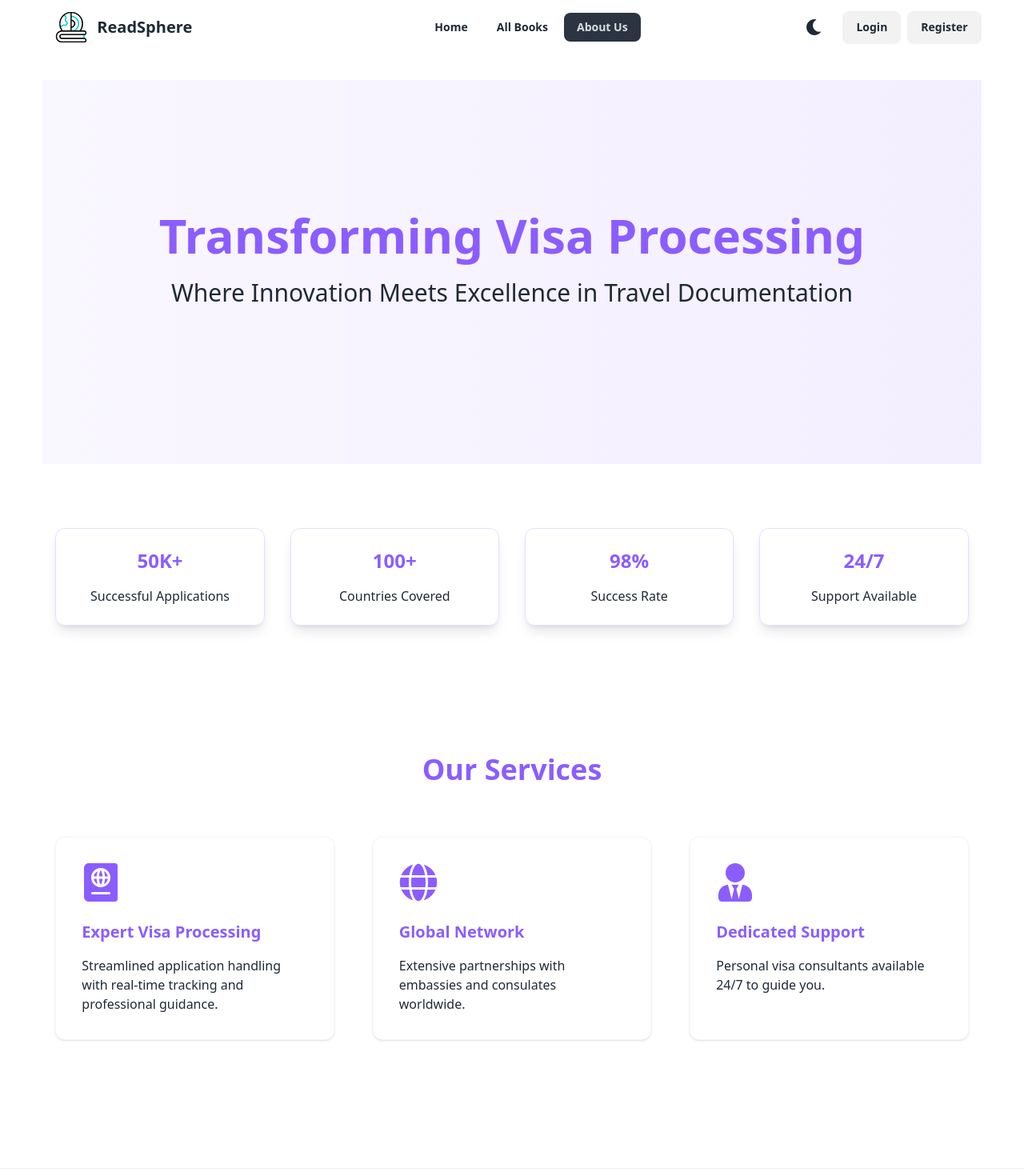
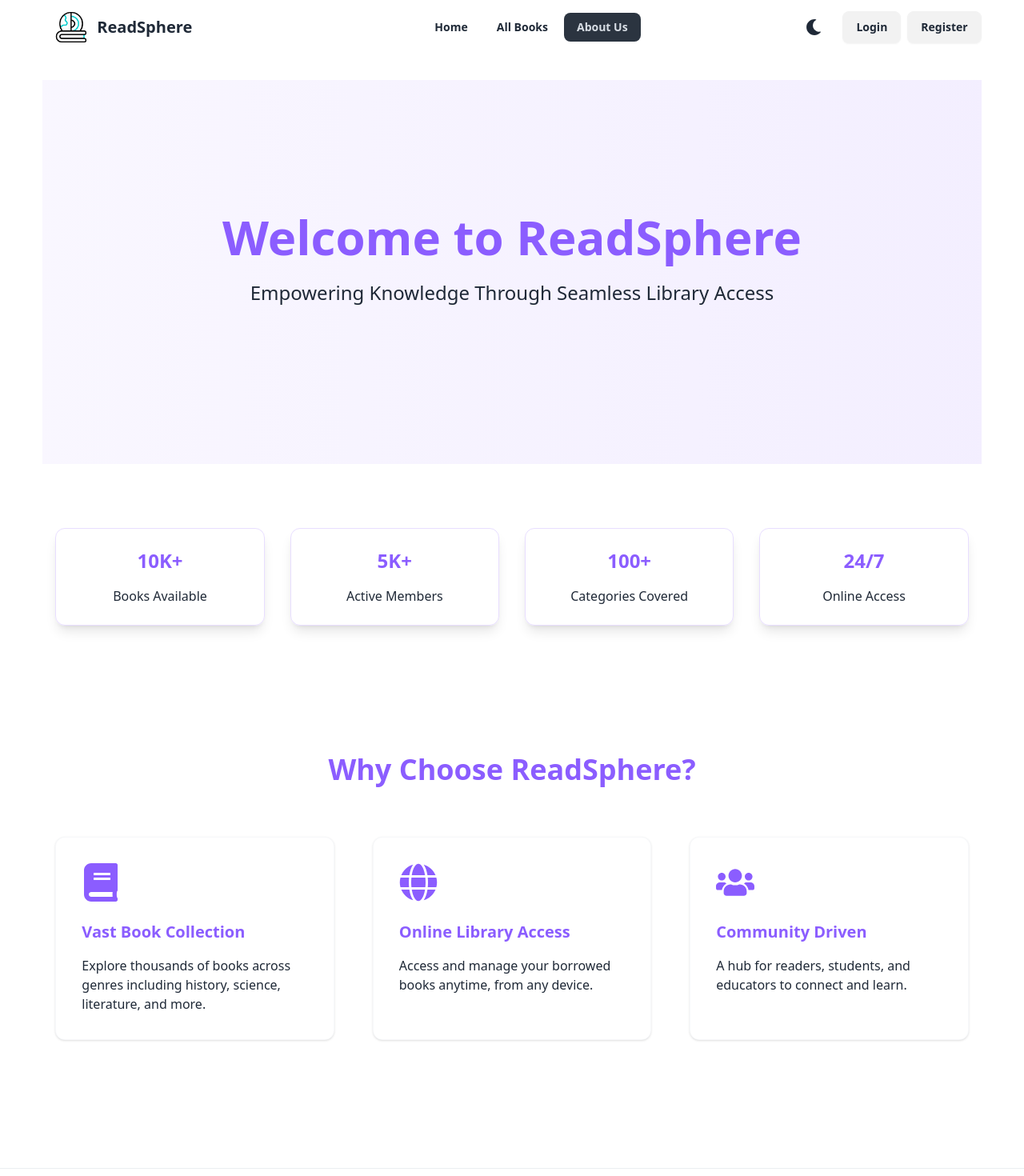
Before and after one commit to abdurrahmanmahmud5981/ReadSphere, a React (Vite) app in the folder client/: page /aboutUs in a window 1280 px wide. Shown: the top 1470 px of the page at 80% size. Built offline with nearby package versions, Linux system fonts and the light colour scheme; no server answers.

Commit message:
fix: update AboutUs component content and styling for improved clarity and relevance

```diff
--- a/client/src/pages/aboutUs/AboutUs.jsx
+++ b/client/src/pages/aboutUs/AboutUs.jsx
@@ -1,17 +1,8 @@
-
 import { motion } from "framer-motion";
 import { Helmet } from "react-helmet";
-import {
-  FaPassport,
-  FaGlobe,
-
-  FaUserTie,
-
-} from "react-icons/fa";
+import { FaBook, FaUsers, FaGlobe } from "react-icons/fa";
 
 const AboutUs = () => {
-
-
   const fadeInUp = {
     initial: { opacity: 0, y: 80 },
     animate: { opacity: 1, y: 0 },
@@ -27,38 +18,37 @@ const AboutUs = () => {
   };
 
   const statistics = [
-    { value: "50K+", label: "Successful Applications" },
-    { value: "100+", label: "Countries Covered" },
-    { value: "98%", label: "Success Rate" },
-    { value: "24/7", label: "Support Available" },
+    { value: "10K+", label: "Books Available" },
+    { value: "5K+", label: "Active Members" },
+    { value: "100+", label: "Categories Covered" },
+    { value: "24/7", label: "Online Access" },
   ];
 
   const features = [
     {
-      icon: <FaPassport className="w-12 h-12 text-primary" />,
-      title: "Expert Visa Processing",
+      icon: <FaBook className="w-12 h-12 text-primary" />,
+      title: "Vast Book Collection",
       description:
-        "Streamlined application handling with real-time tracking and professional guidance.",
+        "Explore thousands of books across genres including history, science, literature, and more.",
     },
     {
       icon: <FaGlobe className="w-12 h-12 text-primary" />,
-      title: "Global Network",
+      title: "Online Library Access",
       description:
-        "Extensive partnerships with embassies and consulates worldwide.",
+        "Access and manage your borrowed books anytime, from any device.",
     },
     {
-      icon: <FaUserTie className="w-12 h-12 text-primary" />,
-      title: "Dedicated Support",
-      description: "Personal visa consultants available 24/7 to guide you.",
+      icon: <FaUsers className="w-12 h-12 text-primary" />,
+      title: "Community Driven",
+      description:
+        "A hub for readers, students, and educators to connect and learn.",
     },
   ];
 
   return (
-    <div className="min-h-screen ">
+    <div className="min-h-screen bg-base-100">
       <Helmet>
-        <title>
-          About Visa Navigator - Your Premium Visa Processing Partner
-        </title>
+        <title>About Us - ReadSphere Library</title>
       </Helmet>
 
       {/* Hero Section */}
@@ -70,10 +60,10 @@ const AboutUs = () => {
         <div className="container mx-auto px-4 relative z-10">
           <motion.div {...fadeInUp} className="text-center max-w-4xl mx-auto">
             <h1 className="text-3xl md:text-6xl font-bold mb-6 text-primary">
-              Transforming Visa Processing
+              Welcome to ReadSphere
             </h1>
-            <p className="text-xl md:text-3xl  mb-8">
-              Where Innovation Meets Excellence in Travel Documentation
+            <p className="text-xl md:text-2xl mb-8">
+              Empowering Knowledge Through Seamless Library Access
             </p>
           </motion.div>
         </div>
@@ -86,12 +76,12 @@ const AboutUs = () => {
         animate="animate"
         className="container mx-auto px-4 py-20"
       >
-        <div className="grid grid-cols-2 md:grid-cols-4 gap-8">
+        <div className="grid grid-cols-1 sm:grid-cols-2 md:grid-cols-4 gap-8">
           {statistics.map((stat, index) => (
             <motion.div
               key={index}
               whileHover={{ scale: 1.05 }}
-              className="text-center p-6 rounded-xl  border border-primary/20 hover:border-primary shadow-lg hover:shadow-xl transition-all duration-300"
+              className="text-center p-6 rounded-xl border border-primary/20 hover:border-primary shadow-lg hover:shadow-xl transition-all duration-300"
             >
               <div className="mb-4">
                 <span className="text-2xl font-bold text-primary">
@@ -104,7 +94,7 @@ const AboutUs = () => {
         </div>
       </motion.div>
 
-      {/* Features */}
+      {/* Features Section */}
       <motion.div
         variants={staggerContainer}
         initial="initial"
@@ -115,14 +105,14 @@ const AboutUs = () => {
           variants={fadeInUp}
           className="text-4xl font-bold text-center mb-16 text-primary"
         >
-          Our Services
+          Why Choose ReadSphere?
         </motion.h2>
         <div className="grid grid-cols-1 md:grid-cols-3 gap-12">
           {features.map((feature, index) => (
             <motion.div
               key={index}
               whileHover={{ scale: 1.03 }}
-              className='rounded-xl p-8 shadow hover:shadow-2xl transition-all duration-300 border border-neutral-content/20 bg-base-100'
+              className="rounded-xl p-8 shadow hover:shadow-2xl transition-all duration-300 border border-neutral-content/20 bg-base-100"
             >
               <motion.div transition={{ duration: 0.5 }} className="mb-6">
                 {feature.icon}
```
